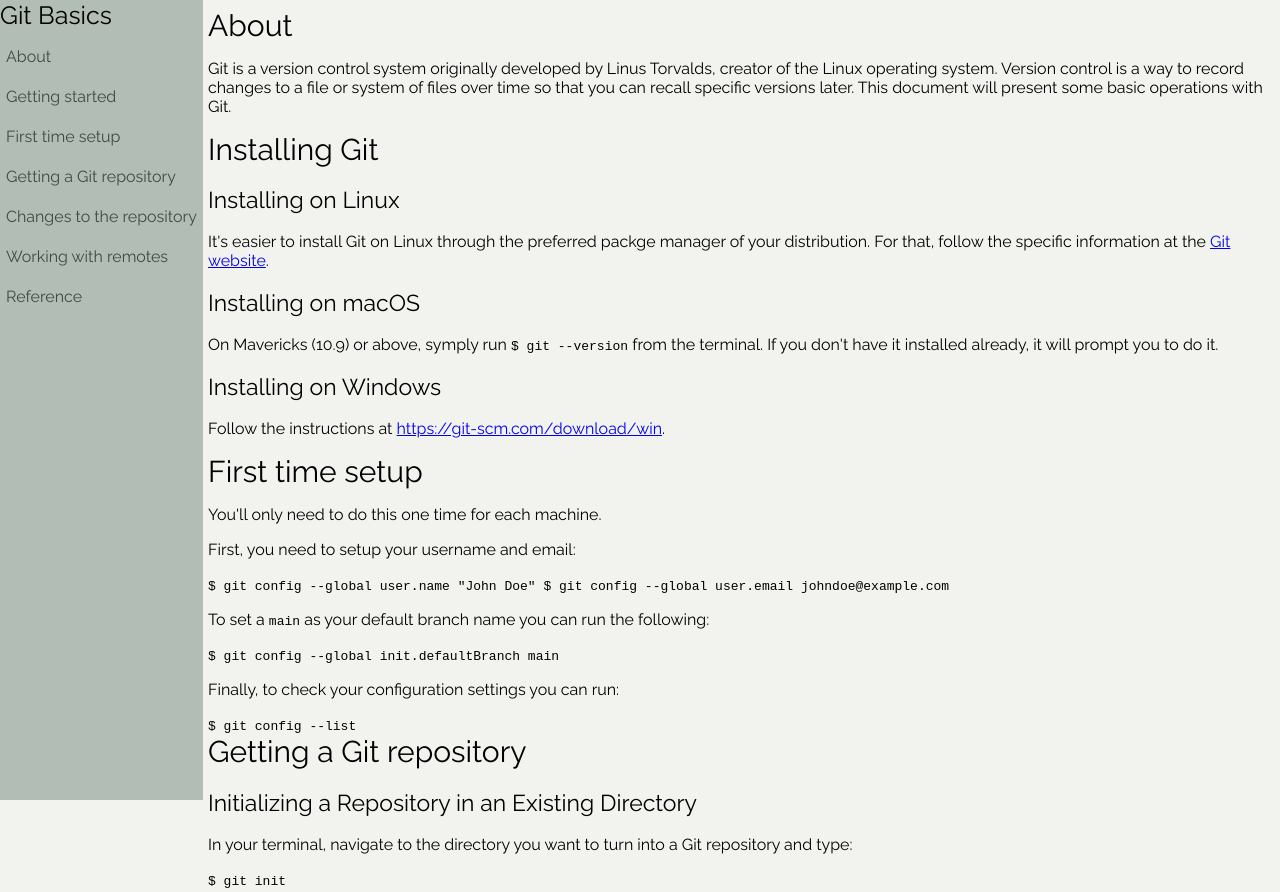
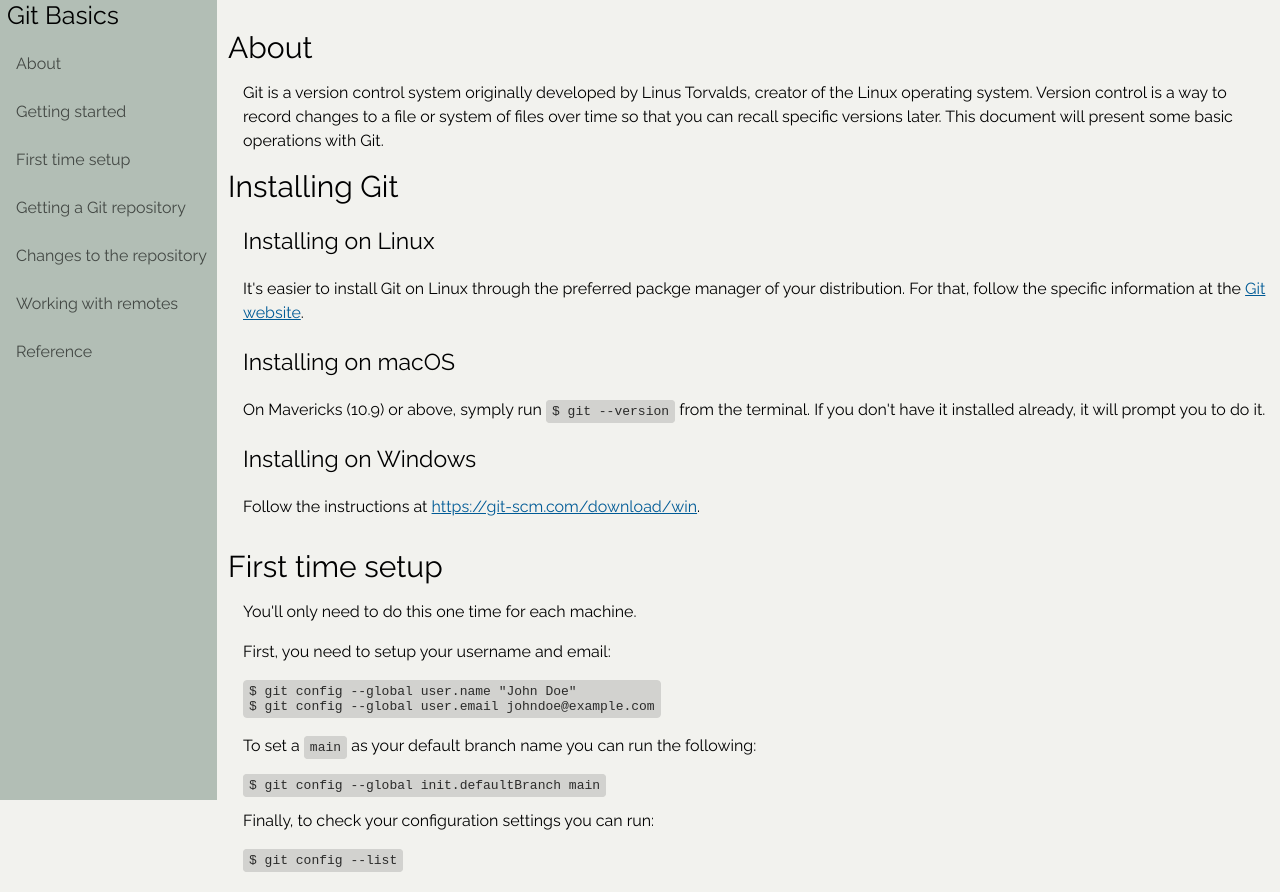
Before and after one commit to alfredoherculano/fcc_projects, a plain HTML site: page responsive_web_design/technical_documentation_page/index.html in a window 1280 px wide. Shown: the top 892 px of the page. Drawn offline with Linux system fonts and the light colour scheme.

Commit message:
feat: added more style features

```diff
--- a/responsive_web_design/technical_documentation_page/index.html
+++ b/responsive_web_design/technical_documentation_page/index.html
@@ -22,6 +22,7 @@
         <main id="main-doc">
             <section class="main-section" id="about"></section>
                 <header>About</header>
+                <article>
                     <p>
                         Git is a version control system originally developed by Linus Torvalds,
                         creator of the Linux operating system. Version control is a way to
@@ -29,14 +30,16 @@
                         can recall specific versions later. This document will present some basic
                         operations with Git.
                     </p>
+                </article>
             </section>
             <section class="main-section" id="installing_git">
                 <header>Installing Git</header>
+                <article>
                     <h1>Installing on Linux</h1>
                     <p>
                         It's easier to install Git on Linux through the preferred packge manager
                         of your distribution. For that, follow the specific information at the
-                    <a href="https://git-scm.com/download/linux">Git website</a>.
+                        <a class="main-link" href="https://git-scm.com/download/linux">Git website</a>.
                     </p>
                     <h1>Installing on macOS</h1>
                     <p>
@@ -46,26 +49,28 @@
                     </p>
                     <h1>Installing on Windows</h1>
                     <p>
-                    Follow the instructions at <a href="https://git-scm.com/download/win">https://git-scm.com/download/win</a>.
+                        Follow the instructions at <a class="main-link" href="https://git-scm.com/download/win">https://git-scm.com/download/win</a>.
                     </p>
+                </article>
             </section>
             <section class="main-section" id="first_time_setup">
                 <header>First time setup</header>
+                <article>
                     <p>You'll only need to do this one time for each machine.</p>
                     <p>First, you need to setup your username and email:</p>
-                <code>
-                    $ git config --global user.name "John Doe"
-                    $ git config --global user.email johndoe@example.com
-                </code>
+                    <code class="box-display">$ git config --global user.name "John Doe"
+$ git config --global user.email johndoe@example.com</code>
                     <p>To set a <code>main</code> as your default branch name you can run the following:</p>
                     <code>
                         $ git config --global init.defaultBranch main
                     </code>
                     <p>Finally, to check your configuration settings you can run:</p>
                     <code>$ git config --list</code>
+                </article>
             </section>
             <section class="main-section" id="getting_a_repo">
                 <header>Getting a Git repository</header>
+                <article>
                     <h1>Initializing a Repository in an Existing Directory</h1>
                     <p>In your terminal, navigate to the directory you want to turn into a Git repository and type:</p>
                     <code>
@@ -78,9 +83,11 @@
                         the address of the repository you want to clone.
                     </p>
                     <code>git clone &lturl&gt</code>
+                </article>
             </section>
             <section class="main-section" id="repo_changes">
                 <header>Recording changes to the repository</header>
+                <article>
                     <p>
                         Each file in your work directory can be in one of two stages: <span class="lower">tracked</span> or <span class="lower">untracked</span>.
                         Tracked files are files that Git knows about. Untracked files are everything else.
@@ -98,9 +105,11 @@
                         so be sure to check their documentation.
                     </p>
                     <code>git commit -m "message"</code>
+                </article>
             </section>
             <section class="main-section" id="working_with_remotes">
                 <header>Working with remotes</header>
+                <article>
                     <p>Remote repositories are versions of your projects that are hosted on the internet or network somewhere.</p>
                     <h1>Showing your remotes</h1>
                     <p>
@@ -123,10 +132,13 @@
                     <p>
                         To share the changes you made locally with your remote repository, run <code>git push &ltremote&gt &ltbranch&gt</code>.
                     </p>
+                </article>
             </section>
             <section class="main-section" id="reference">
                 <header>Reference</header>
-                <p>All the information found here was taken from the <a href="https://git-scm.com/doc">Git</a> oficcial documentation.</p>
+                <article>
+                    <p>All the information found here was taken from the <a class="main-link" href="https://git-scm.com/doc">Git</a> oficcial documentation.</p>
+                </article>
             </section>
         </main>
     </body>
--- a/responsive_web_design/technical_documentation_page/styles.css
+++ b/responsive_web_design/technical_documentation_page/styles.css
@@ -16,18 +16,28 @@ html {
 
 #navbar header {
     font-size: 25px;
-    padding-bottom: 13px;
+    padding-bottom: 20px;
+    margin-left: 7px;
 }
 
 .nav-link {
     display: block;
-    padding: 4px 6px 17px 6px;
+    padding: 4px 10px 25px 6px;
     text-decoration: none;
-    color: #434844
+    color: #434844;
+    margin-left: 10px;;
 }
 
 #main-doc {
-    margin-left: 200px;
+    margin-left: 220px;
+}
+
+.main-section {
+    margin-bottom: 30px;
+}
+
+article {
+    margin-left: 15px;
 }
 
 header {
@@ -38,3 +48,32 @@ h1 {
     font-weight: normal;
     font-size: 23px;
 }
+
+code {
+    padding: 3px 5px 3px 5px;
+    border: solid 1px #d2d2cf;
+    border-radius: 4px;
+    background-color: #d2d2cf;
+    color: #2b2b2a;
+}
+
+.box-display {
+    display: inline-block;
+    white-space: pre-wrap;
+}
+
+p {
+    line-height: 1.5;
+}
+
+article a:link {
+    color: #005b96;
+}
+
+article a:hover {
+    color: #03396c;
+}
+
+article a:visited {
+    color: #800080
+}
```
Lines whose indentation alone changed are shown as unchanged.
